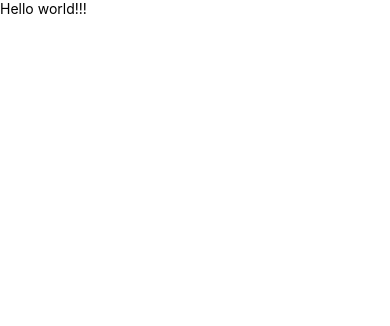
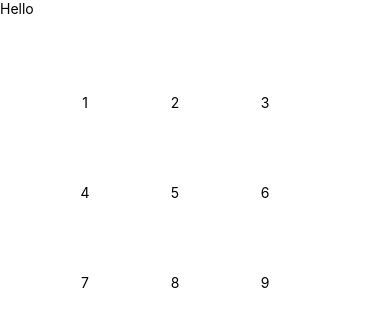
Before and after one commit to SazukinPavel/SimpleAndroidCalculator, a React Native app: screen / in a window 390 px wide. Shown: the top 326 px of the page. Built offline with nearby package versions, Linux system fonts and the light colour scheme.

Commit message:
add Numbers in app

```diff
--- a/App.js
+++ b/App.js
@@ -1,20 +1,18 @@
-import React from 'react';
-import type {Node} from 'react';
-import {
-  Text,
-  View,
-} from 'react-native';
+import Numbers from './components/Numbers';
+import { View,Text } from 'react-native';
+import { useState } from 'react';
+
+const App = () => {
 
 
-const App: () => Node = () => {
-
+  const [val, setVal] = useState('Hello')
 
   return (
     <View>
-        <Text>Hello world!!!</Text>
+      <Text>{val}</Text>
+      <Numbers/>
     </View>
   );
 };
 
-
 export default App;
```
